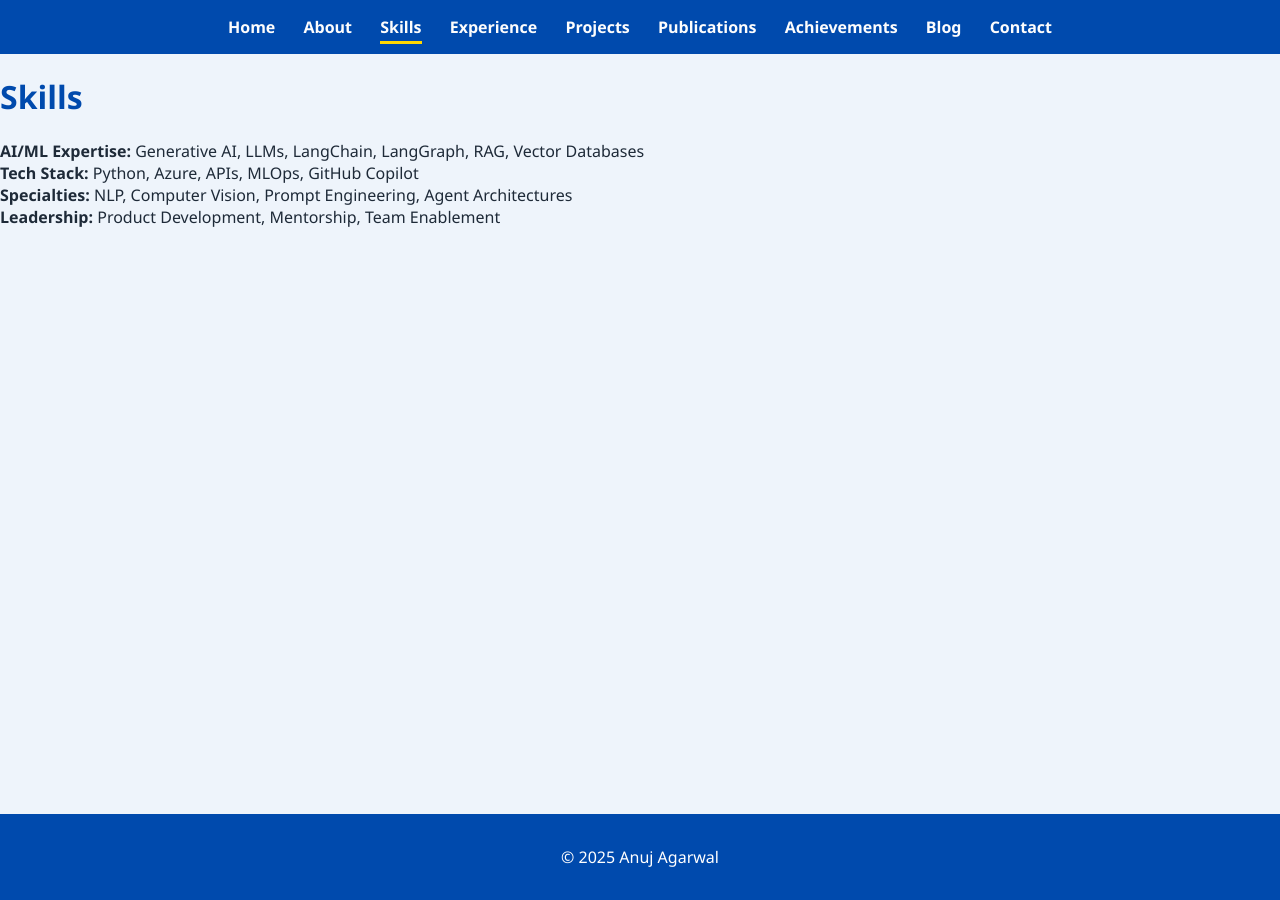
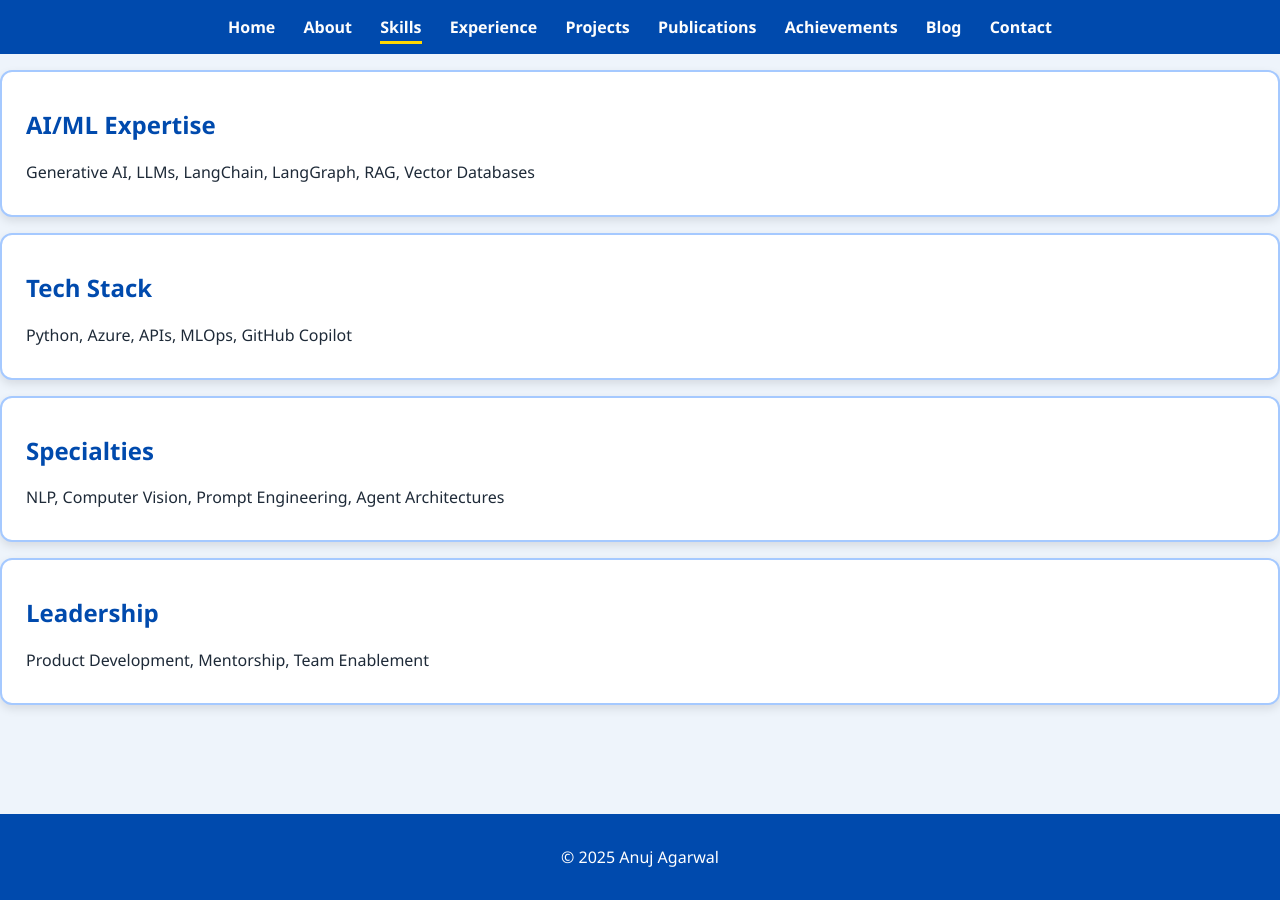
Before and after one commit to anuj-agarwal/anuj-agarwal.github.io, a Jekyll site: the page built from skills.md, in a window 1280 px wide. Built offline with Jekyll 4.4.1, drawn with Linux system fonts in a browser that asks for light colours.

Commit message:
Update skills.md

```diff
--- a/skills.md
+++ b/skills.md
@@ -3,9 +3,22 @@ layout: default
 title: "Skills"
 permalink: /skills/
 ---
-# Skills
+<div class="box">
+  <h2>AI/ML Expertise</h2>
+  <p>Generative AI, LLMs, LangChain, LangGraph, RAG, Vector Databases</p>
+</div>
 
-**AI/ML Expertise:** Generative AI, LLMs, LangChain, LangGraph, RAG, Vector Databases
-**Tech Stack:** Python, Azure, APIs, MLOps, GitHub Copilot
-**Specialties:** NLP, Computer Vision, Prompt Engineering, Agent Architectures
-**Leadership:** Product Development, Mentorship, Team Enablement
+<div class="box">
+  <h2>Tech Stack</h2>
+  <p>Python, Azure, APIs, MLOps, GitHub Copilot</p>
+</div>
+
+<div class="box">
+  <h2>Specialties</h2>
+  <p>NLP, Computer Vision, Prompt Engineering, Agent Architectures</p>
+</div>
+
+<div class="box">
+  <h2>Leadership</h2>
+  <p>Product Development, Mentorship, Team Enablement</p>
+</div>
```
